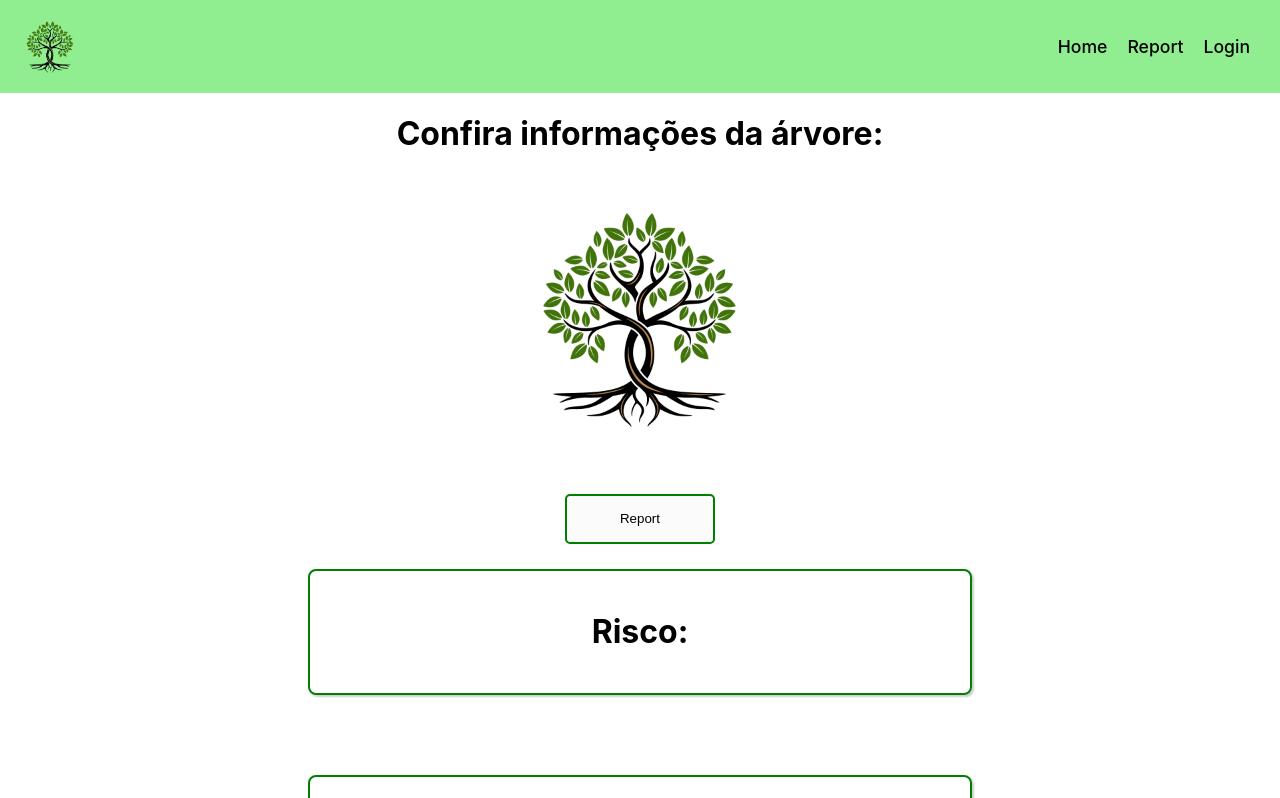
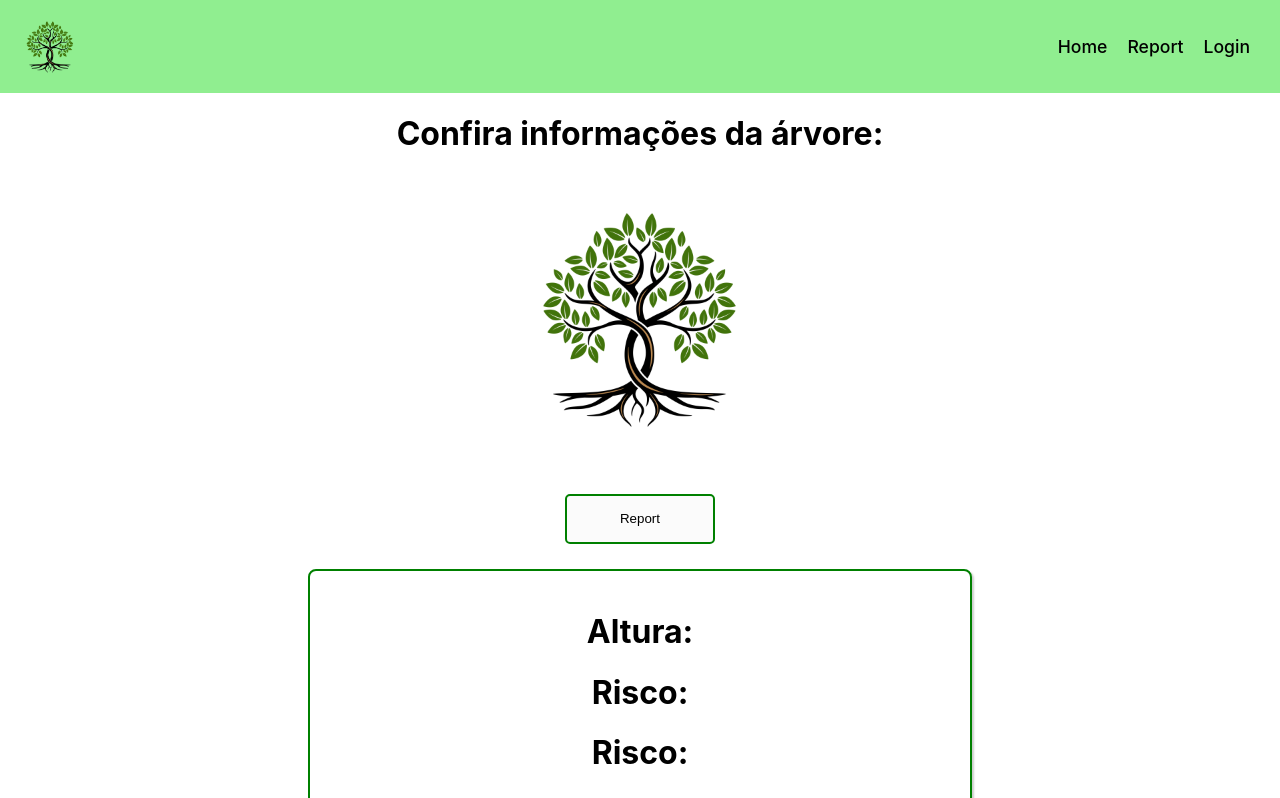
Before and after one commit to joaoprfreitas/parque-arboreo, a React (Create React App) app in the folder frontend/: page /TreeInfo in a window 1280 px wide. Shown: the top 798 px of the page. Built offline with nearby package versions, Linux system fonts and the light colour scheme; no server answers.

Commit message:
pegando info de tag

```diff
--- a/frontend/src/pages/TreeInfo.js
+++ b/frontend/src/pages/TreeInfo.js
@@ -22,9 +22,17 @@ const TreeInfo = () => {
         axiosInstance: axios,
         method: 'GET',
         url: 'http://localhost:3500/arvore/historico/' + idArvore,
-        url: 'http://localhost:3500/arvore/historico/' + idArvore,
         requestConfig: {}
     })
+
+    const [arvoreTags, error3, loading3] = useAxios({
+        axiosInstance: axios,
+        method: 'GET',
+        url: 'http://localhost:3500/arvore/tag/' + idArvore,
+        requestConfig: {}
+    })
+
+
 
     return(
         <div className={styles.container}>
@@ -36,6 +44,9 @@ const TreeInfo = () => {
                 <button className={styles.btn}> Report</button>
             </div>
             <div className={styles.infoBox}>
+                <h1>Altura: </h1>
+                <h1>Risco: </h1>
+                <h1>Risco: </h1>
                 <h1>Risco: </h1>
             </div>
             <div className={styles.infoBox}>
```
